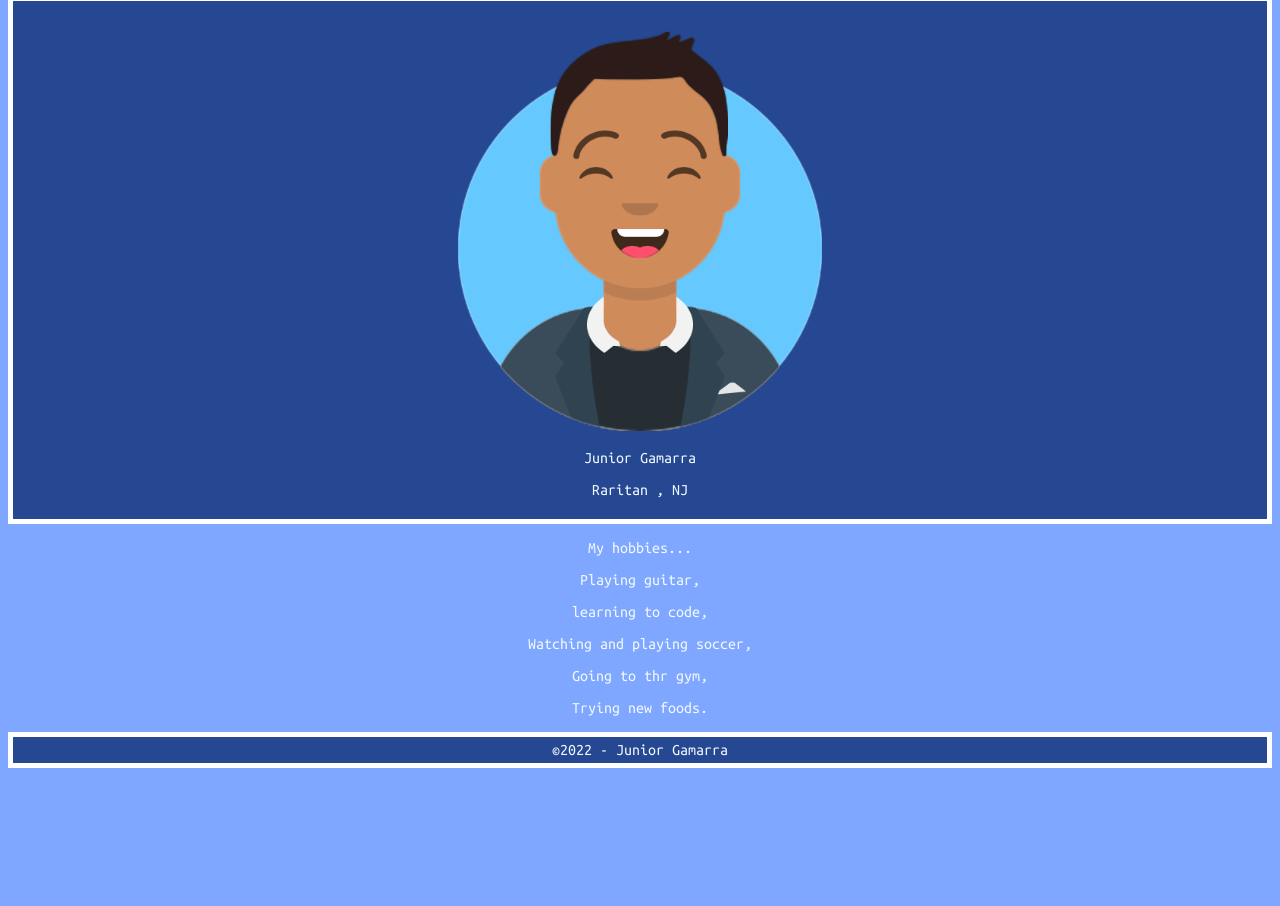
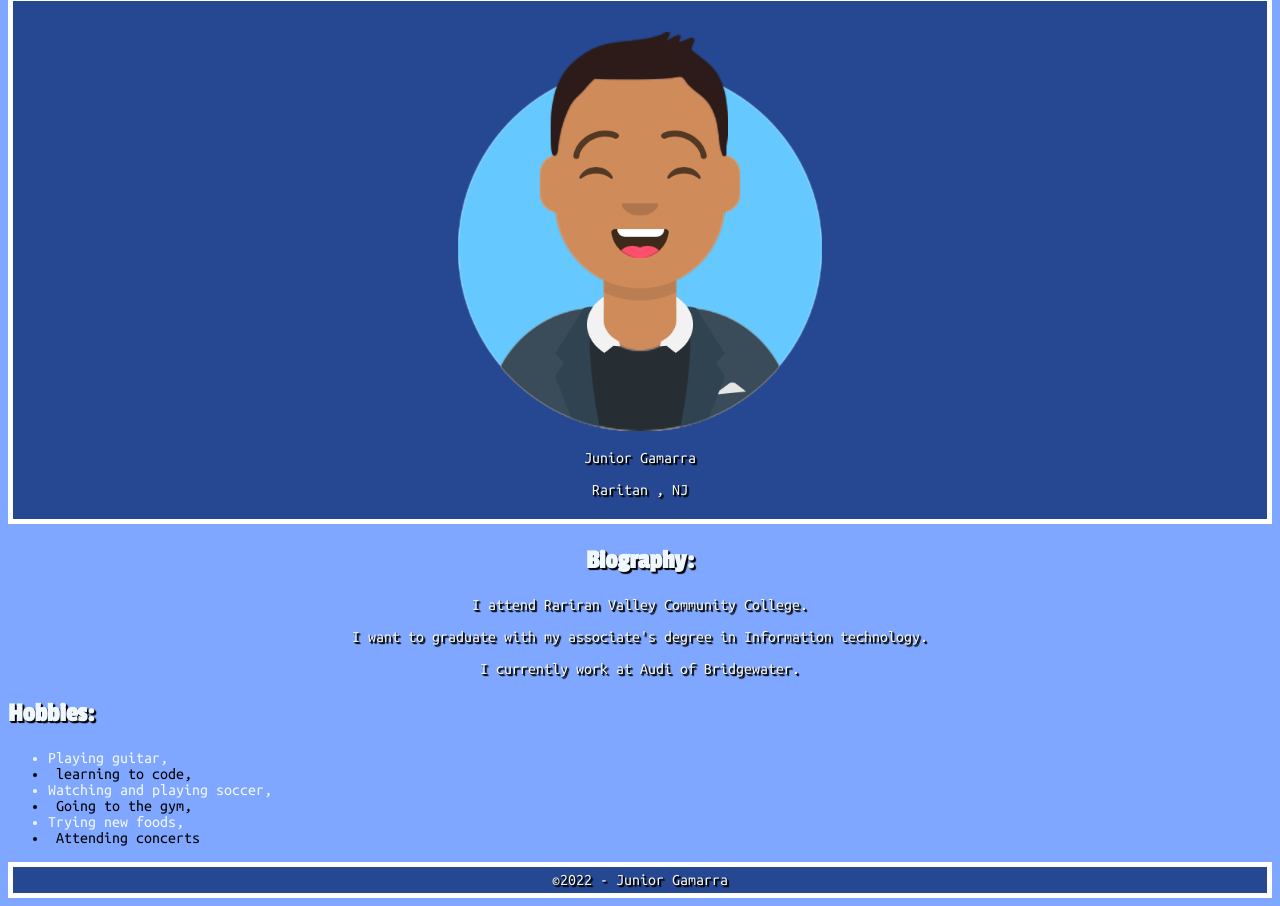
Before and after one commit to RVCC-IDMX/about-me-gamarrju-1, a plain HTML site: page index.html in a window 1280 px wide. Shown: the part 274-1180 px from the top of the page. Before the commit the page ends 1050 px from the top, so only its background shows below. Drawn offline with Linux system fonts and the light colour scheme.

Commit message:
added hobies list

```diff
--- a/css/style.css
+++ b/css/style.css
@@ -6,8 +6,14 @@ body{
 
 
 h1, h2, h3, h4, h5, h6 {
+    text-shadow: 1px 1px 1px black, 2px 2px 1px black;
     font-family:Passion One;
     font-size:50pt;
+    word-spacing: 10px;
+    letter-spacing: 4 px;
+}
+h2{
+    font-size: 20pt;
 }
 
 
@@ -20,6 +26,7 @@ header {
     background-color: #264791;
     padding: 5px;
     border: 5px solid white;
+    text-shadow: 1px 1px 1px black, 2px 2px 1px black;
 }
 
 #hero img {
@@ -28,4 +35,11 @@ header {
 
 #bio {
     text-align: center;
+    text-shadow: 1px 1px 1px black, 2px 2px 1px black;
 }
+
+#hobbies ul li:nth-child(even) {
+    color: black;
+    text-align: start;
+    padding-left: .5rem;
+}
--- a/index.html
+++ b/index.html
@@ -36,16 +36,34 @@
 
         <section id="bio">
 
+            <h2>Biography:</h2>
+
             <div>
-                <p>My hobbies...</p>
 
-                <p>Playing guitar,</p>
-                <p>learning to code,</p>
-                <p>Watching and playing soccer,</p>
-                <p>Going to thr gym,</p>
-                <p>Trying new foods.</p>
+                <p>I attend Rariran Valley Community College.</p>
+                <p>I want to graduate with my associate's degree in Information technology. </p>
+                <p>I currently work at Audi of Bridgewater.</p>
+
 
             </div>
+
+        </section>
+
+            <h2>Hobbies:</h2>
+
+        <section id="hobbies">
+
+        <ul>
+
+            <li>Playing guitar,</li>
+            <li>learning to code,</li>
+            <li>Watching and playing soccer,</li>
+            <li>Going to the gym,</li>
+            <li>Trying new foods,</li>
+            <li>Attending concerts</li>
+
+        </ul>
+
 
         </section>
 
```
